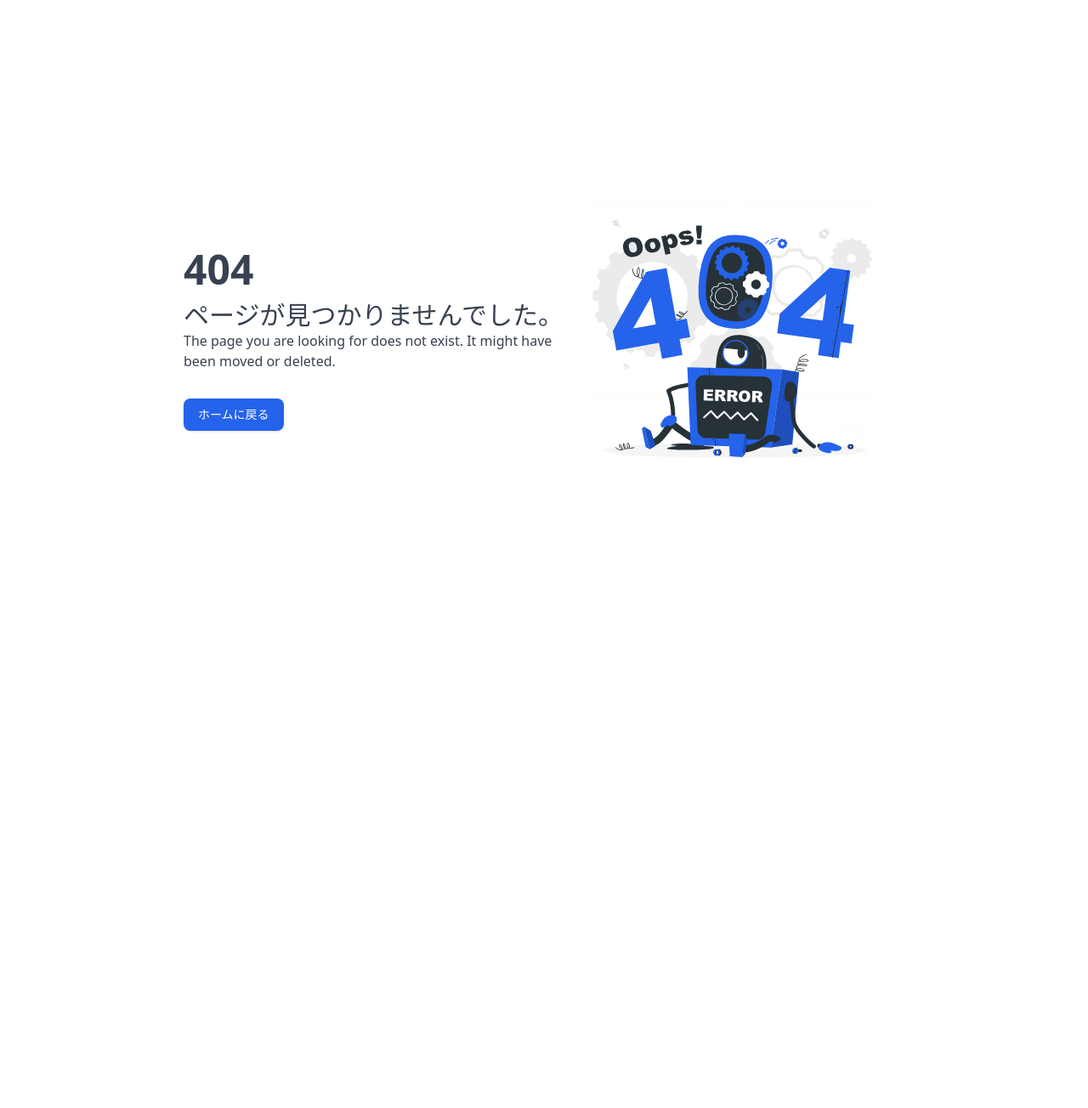
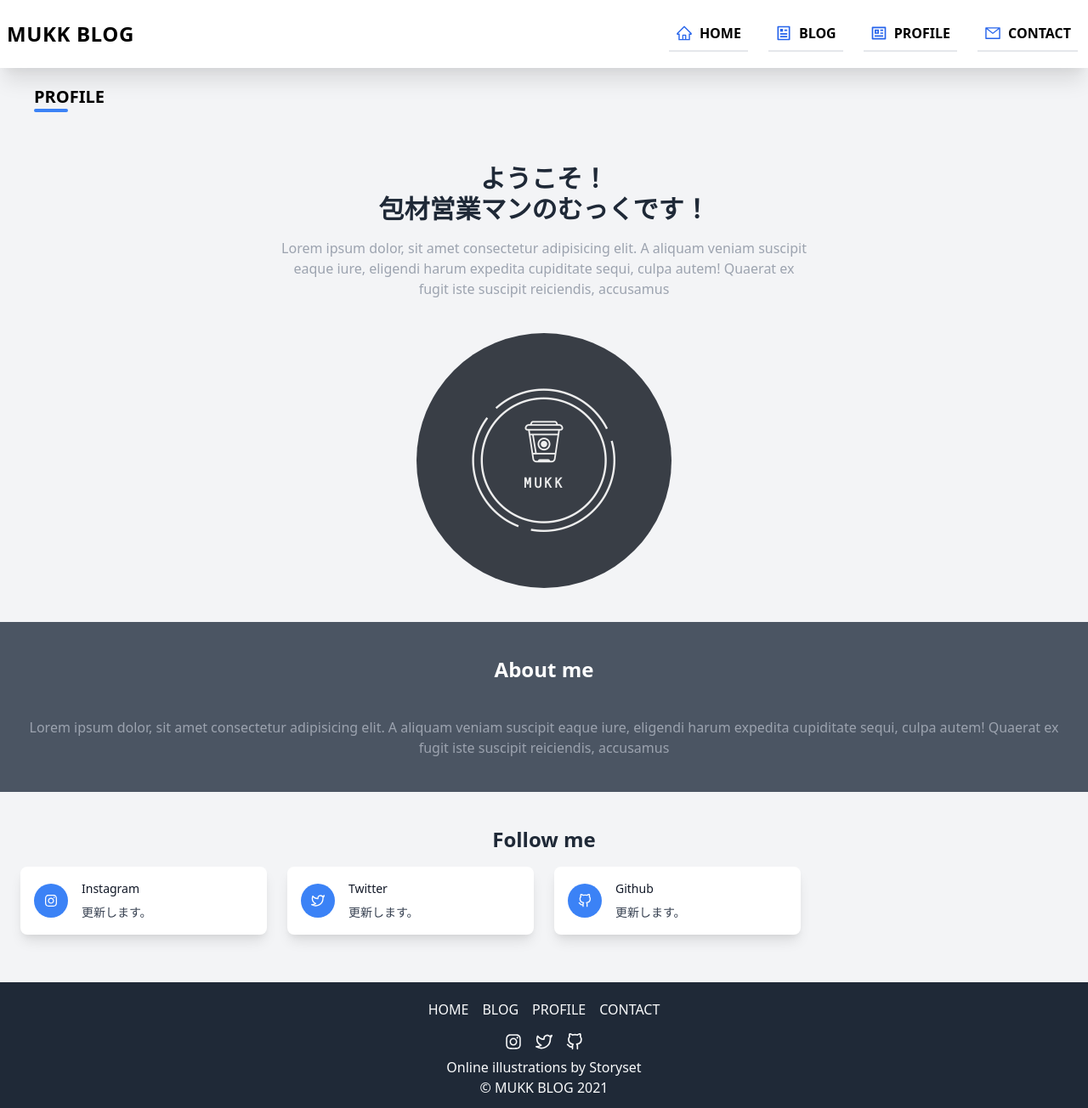
Before and after one commit to knm22mukk/next-mysite, a Next.js app: page /profile in a window 1280 px wide. Before the commit this address had no page. Shown: the whole page at 85% size. Before the commit the page ends 800 px from the top, so only its background shows below. Built offline with nearby package versions, Linux system fonts and the light colour scheme.

Commit message:
profileページの作成

```diff
--- a/components/layouts/footer.js
+++ b/components/layouts/footer.js
@@ -13,6 +13,9 @@ export default function Footer() {
             </Link>
             <Link href="/blog" passHref>
               <li className="p-2 hover:underline cursor-pointer"><a>BLOG</a></li>
+            </Link>
+            <Link href="/profile" passHref>
+              <li className="p-2 hover:underline cursor-pointer"><a>PROFILE</a></li>
             </Link>
             <Link href="/contact" passHref>
               <li className="p-2 hover:underline cursor-pointer"><a>CONTACT</a></li>
--- a/components/layouts/header.js
+++ b/components/layouts/header.js
@@ -2,7 +2,7 @@ import Link from 'next/link'
 import { useState } from 'react'
 import { GiHamburgerMenu } from 'react-icons/gi'
 import { AiOutlineHome, AiOutlineMail } from 'react-icons/ai'
-import { RiArticleLine } from 'react-icons/ri'
+import { RiArticleLine, RiProfileLine } from 'react-icons/ri'
 
 export default function Header() {
   const [active, setActive] = useState(false);
@@ -45,6 +45,12 @@ export default function Header() {
                 <span className="mr-2">BLOG</span>
               </a>
             </Link>
+            <Link href='/profile'>
+              <a className='md:inline-flex md:w-auto w-full mx-3 py-2 font-bold items-center justify-center border-b-2 hover:border-blue-600'>
+                <RiProfileLine className="mx-2 text-blue-600 text-xl" />
+                <span className="mr-2">PROFILE</span>
+              </a>
+            </Link>
             <Link href='/contact'>
               <a className='md:inline-flex md:w-auto w-full mx-3 py-2 font-bold items-center justify-center border-b-2 hover:border-blue-600'>
                 <AiOutlineMail className="mx-2 text-blue-600 text-xl" />
--- /dev/null
+++ b/pages/profile.js
@@ -0,0 +1,82 @@
+import Layout from "../components/layouts/templete";
+import Link from 'next/link'
+import Image from 'next/image'
+import { FaInstagram } from 'react-icons/fa'
+import { FiTwitter, FiGithub } from 'react-icons/fi'
+
+export default function Profile() {
+  return (
+    <Layout>
+      <div className="container px-10 py-5">
+        <h1 className="font-bold text-xl">PROFILE</h1>
+        <div className="h-1 w-10 bg-blue-500 rounded"></div>
+      </div>
+
+      <section className="mt-10">
+        <div className="max-w-2xl px-6 text-center mx-auto">
+          <h2 className="text-3xl font-semibold text-gray-800">ようこそ！<br />包材営業マンのむっくです！</h2>
+          <p className="text-gray-400 mt-4">
+            Lorem ipsum dolor, sit amet consectetur adipisicing elit. A aliquam veniam suscipit eaque iure, eligendi harum expedita cupiditate sequi, culpa autem! Quaerat ex fugit iste suscipit reiciendis, accusamus
+          </p>
+          <div className="flex justify-center mt-10">
+            <Image src="/images/logo.png" width={300} height={300} alt="profile-image" className="rounded-full" />
+          </div>
+        </div>
+      </section>
+
+      <section className="bg-gray-600 py-10 mt-10">
+        <div className="max-w-5l px-6 mx-auto text-center">
+          <h2 className="text-2xl font-semibold text-white">
+            About me
+          </h2>
+          <p className="text-gray-400 mt-10">
+          Lorem ipsum dolor, sit amet consectetur adipisicing elit. A aliquam veniam suscipit eaque iure, eligendi harum expedita cupiditate sequi, culpa autem! Quaerat ex fugit iste suscipit reiciendis, accusamus
+          </p>
+        </div>
+      </section>
+
+      <section className="py-10">
+        <div className="max-w-2xl px-6 text-center mx-auto">
+          <h2 className="text-2xl font-semibold text-gray-800">Follow me</h2>
+        </div>
+        <div className="container px-6 py-4 mx-auto">
+          <div className="grid gap-6 md:grid-cols-2 lg:grid-cols-4">
+            <a href="https://www.instagram.com/mukk_houzai/"　target="_blank" rel="noreferrer">
+              <div className="flex items-center p-4 bg-white border-gray-200 rounded-lg shadow-lg">
+                <div className="p-3 mr-4 bg-blue-500 text-white rounded-full">
+                  <FaInstagram />
+                </div>
+                <div className="">
+                  <p className="mb-2 text-sm font-medium text-gray-900">Instagram</p>
+                  <p className="text-sm font-normal text-gray-700">更新します。</p>
+                </div>
+              </div>
+            </a>
+            <a href="https://twitter.com/mukk_houzai"　target="_blank" rel="noreferrer">
+              <div className="flex items-center p-4 bg-white border-gray-200 rounded-lg shadow-lg">
+                <div className="p-3 mr-4 bg-blue-500 text-white rounded-full">
+                  <FiTwitter />
+                </div>
+                <div className="">
+                  <p className="mb-2 text-sm font-medium text-gray-900">Twitter</p>
+                  <p className="text-sm font-normal text-gray-700">更新します。</p>
+                </div>
+              </div>
+            </a>
+            <a href="https://github.com/knm22mukk/next-mysite"　target="_blank" rel="noreferrer">
+              <div className="flex items-center p-4 bg-white border-gray-200 rounded-lg shadow-lg">
+                <div className="p-3 mr-4 bg-blue-500 text-white rounded-full">
+                  <FiGithub />
+                </div>
+                <div className="">
+                  <p className="mb-2 text-sm font-medium text-gray-900">Github</p>
+                  <p className="text-sm font-normal text-gray-700">更新します。</p>
+                </div>
+              </div>
+            </a>
+          </div>
+        </div>
+      </section>
+    </Layout>
+  )
+}
```
